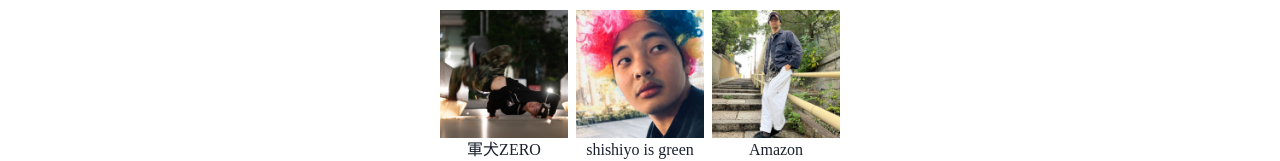
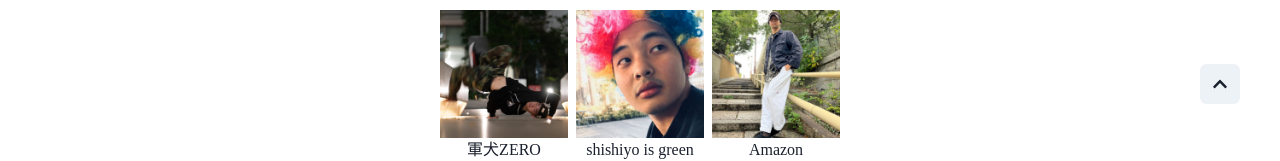
Before and after one commit to PlusF/KomabattleEncore, a Next.js app: page / in a window 1280 px wide. Shown: the part 616-777 px from the top of the page. Built offline with nearby package versions, Linux system fonts and the light colour scheme; a web font is replaced by a local one.

Commit message:
add back2top button

```diff
--- /dev/null
+++ b/components/back2top.tsx
@@ -0,0 +1,56 @@
+import React, { useState, useEffect } from 'react';
+import { IconButton } from '@chakra-ui/react';
+import { FaChevronUp } from 'react-icons/fa';
+
+const style = {
+    fontFamily: 'Noto Sans JP',
+    fontSize: '1rem',
+    fontWeight: 400,
+    position: 'fixed',
+    bottom: '80px',
+    right: {
+        base: '15px',
+        md: '40px'
+    },
+}
+
+function Back2Top() {
+    const [isVisible, setIsVisible] = useState(false);
+
+    useEffect(() => {
+        const handleScroll = () => {
+            const currentScrollY = window.scrollY;
+            if (currentScrollY > 300) {
+                setIsVisible(true);
+            } else {
+                setIsVisible(false);
+            }
+        };
+
+        window.addEventListener('scroll', handleScroll);
+
+        return () => {
+            window.removeEventListener('scroll', handleScroll);
+        };
+    }, []);
+
+    const scrollToTop = () => {
+        window.scrollTo({
+            top: 0,
+            behavior: 'smooth',
+        });
+    };
+
+    return (
+        <IconButton
+            className={`back2top ${isVisible ? 'visible' : ''}`}
+            onClick={scrollToTop}
+            icon={<FaChevronUp />}
+            aria-label="Back to top"
+            sx={style}
+            colorScheme='gray'
+        />
+    );
+};
+
+export default Back2Top;
--- a/components/header.tsx
+++ b/components/header.tsx
@@ -16,7 +16,7 @@ const logoStyle = {
     padding: '1.5rem',
 }
 
-function Header() {
+export default function Header() {
     return (
         <Box sx={boxStyle}>
             <Link href='/'>
@@ -25,5 +25,3 @@ function Header() {
         </Box>
     )
 }
-
-export { Header }
--- a/components/styledbutton.tsx
+++ b/components/styledbutton.tsx
@@ -1,6 +1,6 @@
 import { Button } from '@chakra-ui/react';
 
-const style = {
+const buttonStyle = {
     background: '#ffffff',
     color: '#000000',
     boxShadow: '0px 1px 3px 0px rgba(0, 0, 0, 0.1)',
@@ -27,7 +27,7 @@ const style = {
 function StyledButton(props) {
     return (
         <Button
-            sx={style}
+            sx={buttonStyle}
             {...props}
         >
             {props.children}
--- a/pages/_app.tsx
+++ b/pages/_app.tsx
@@ -1,15 +1,15 @@
 import type { AppProps } from 'next/app'
 import { Center, ChakraProvider, VStack } from '@chakra-ui/react'
 import { theme } from '../components/globalstyles'
-import { Header } from '../components/header'
+import Back2Top from '../components/back2top'
+import Header from '../components/header'
 import Footer from '../components/footer'
 import '@fontsource/cinzel-decorative'
 import '@fontsource/roboto'
 import '@fontsource/noto-sans-jp'
 import '@fontsource/zen-kaku-gothic-antique'
 import '@fontsource/zen-old-mincho'
-
-import './tournament.css'; // CSSファイルのインポート
+import './tournament.css';
 
 export default function App({ Component, pageProps }: AppProps) {
     return (
@@ -20,6 +20,7 @@ export default function App({ Component, pageProps }: AppProps) {
                         <Component {...pageProps} />
                     </VStack>
                 </Center>
+            <Back2Top />
             <Footer />
         </ChakraProvider>
     )
```
Also changed, not shown: 1 other file (tests, documents, lock files or other folders).
